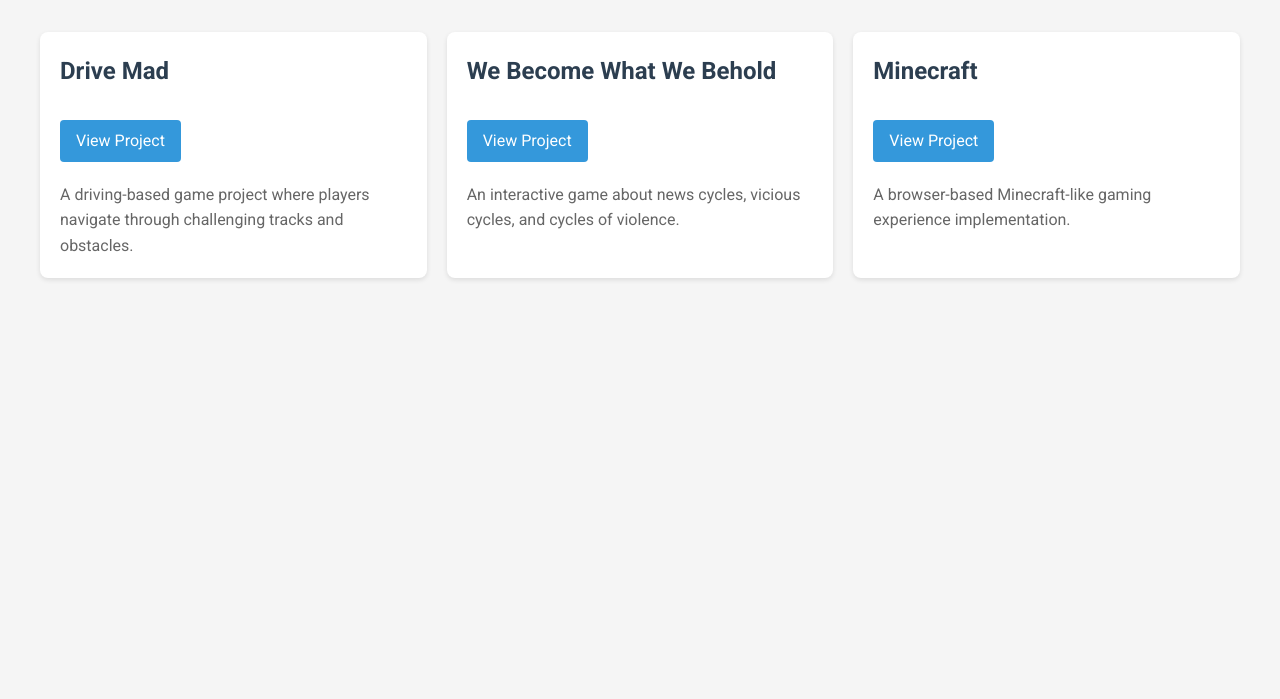
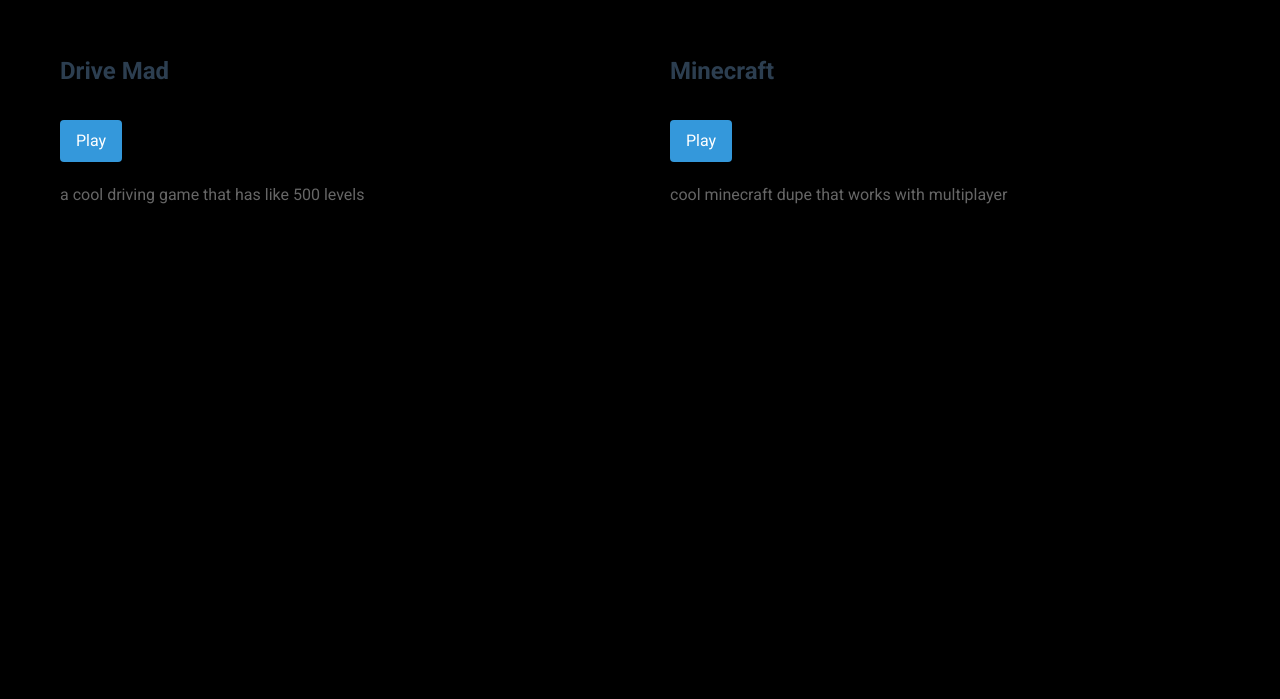
Before and after one commit to EliteCronax/Coobertory, a plain HTML site: page index.html in a window 1280 px wide. Shown: the part 101-800 px from the top of the page. Drawn offline with Linux system fonts and the light colour scheme.

Commit message:
Update index.html

```diff
--- a/index.html
+++ b/index.html
@@ -12,7 +12,7 @@
             line-height: 1.6;
             margin: 0;
             padding: 20px;
-            background-color: #f5f5f5;
+            background-color: black;
         }
 
         .container {
@@ -33,7 +33,7 @@
         }
 
         .project-card {
-            background: white;
+            background: dark-grey;
             padding: 20px;
             border-radius: 8px;
             box-shadow: 0 2px 5px rgba(0,0,0,0.1);
@@ -75,20 +75,14 @@
         <div class="projects">
             <div class="project-card">
                 <h2>Drive Mad</h2>
-                <a href="https://BluePotato102.github.io/drive-mad" target="_blank">View Project</a>
-                <p>A driving-based game project where players navigate through challenging tracks and obstacles.</p>
-            </div>
-
-            <div class="project-card">
-                <h2>We Become What We Behold</h2>
-                <a href="https://ncase.github.io/wbwwb" target="_blank">View Project</a>
-                <p>An interactive game about news cycles, vicious cycles, and cycles of violence.</p>
+                <a href="https://BluePotato102.github.io/drive-mad" target="_blank">Play</a>
+                <p>a cool driving game that has like 500 levels</p>
             </div>
 
             <div class="project-card">
                 <h2>Minecraft</h2>
-                <a href="https://elitecronax.github.io/eaglrcraft/" target="_blank">View Project</a>
-                <p>A browser-based Minecraft-like gaming experience implementation.</p>
+                <a href="https://elitecronax.github.io/eaglrcraft/" target="_blank">Play</a>
+                <p>cool minecraft dupe that works with multiplayer</p>
             </div>
         </div>
     </div>
```
